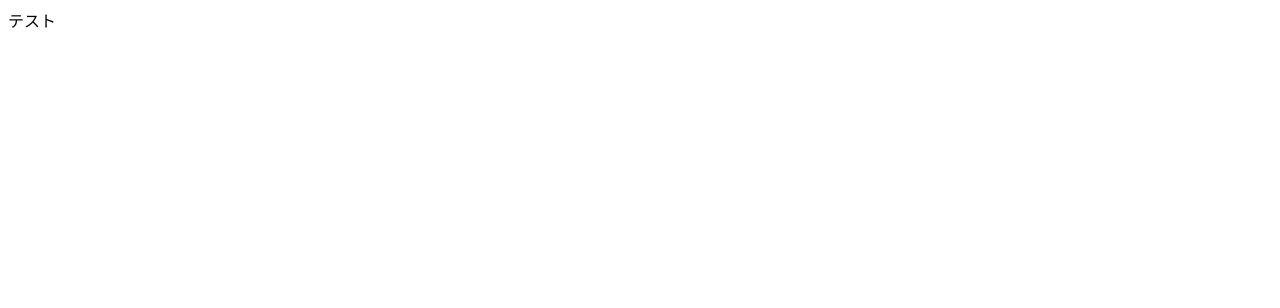
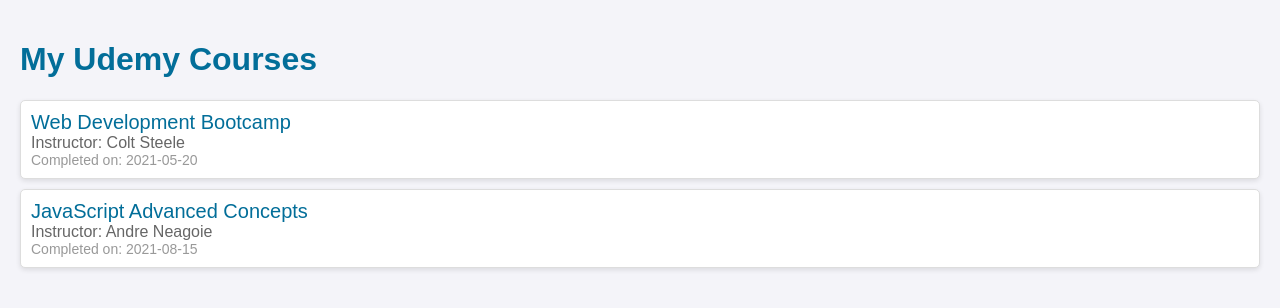
Before and after one commit to majishan-dev/majishan-dev.github.io, a plain HTML site: page index.html in a window 1280 px wide. Drawn offline with Linux system fonts and the light colour scheme.

Commit message:
json test

```diff
--- a/index.html
+++ b/index.html
@@ -1,11 +1,15 @@
 <!DOCTYPE html>
 <html lang="en">
 <head>
-  <meta charset="UTF-8">
-  <meta name="viewport" content="width=device-width, initial-scale=1.0">
-  <title>Document</title>
+    <meta charset="UTF-8">
+    <meta name="viewport" content="width=device-width, initial-scale=1.0">
+    <title>My Udemy Courses</title>
+    <link rel="stylesheet" href="static/styles.css">
 </head>
 <body>
-  テスト
+    <h1>My Udemy Courses</h1>
+    <div id="course-list"></div>
+
+    <script src="static/script.js"></script>
 </body>
 </html>
--- /dev/null
+++ b/static/courses.json
@@ -0,0 +1,12 @@
+[
+    {
+        "title": "Web Development Bootcamp",
+        "instructor": "Colt Steele",
+        "completeDate": "2021-05-20"
+    },
+    {
+        "title": "JavaScript Advanced Concepts",
+        "instructor": "Andre Neagoie",
+        "completeDate": "2021-08-15"
+    }
+]
--- /dev/null
+++ b/static/script.js
@@ -0,0 +1,21 @@
+document.addEventListener('DOMContentLoaded', function() {
+    fetch('static/courses.json')
+        .then(response => response.json())
+        .then(courses => {
+            const courseList = document.getElementById('course-list');
+            courses.forEach(course => {
+                const element = document.createElement('div');
+                element.className = 'course-item';
+                element.innerHTML = `
+                    <div class="course-title">${course.title}</div>
+                    <div class="course-instructor">Instructor: ${course.instructor}</div>
+                    <div class="course-date">Completed on: ${course.completeDate}</div>
+                `;
+                courseList.appendChild(element);
+            });
+        })
+        .catch(error => {
+            console.error('Error loading the courses:', error);
+            courseList.innerHTML = '<p>Failed to load courses. Please try again later.</p>';
+        });
+});
--- /dev/null
+++ b/static/styles.css
@@ -0,0 +1,35 @@
+body {
+    font-family: Arial, sans-serif;
+    background-color: #f4f4f9;
+    color: #333;
+    padding: 20px;
+    margin: 0;
+}
+
+h1 {
+    color: #026e99;
+}
+
+.course-item {
+    background-color: white;
+    border: 1px solid #ddd;
+    margin-top: 10px;
+    padding: 10px;
+    border-radius: 5px;
+    box-shadow: 0 2px 5px rgba(0,0,0,0.1);
+}
+
+.course-title {
+    font-size: 20px;
+    color: #026e99;
+}
+
+.course-instructor {
+    font-size: 16px;
+    color: #666;
+}
+
+.course-date {
+    font-size: 14px;
+    color: #999;
+}
```
